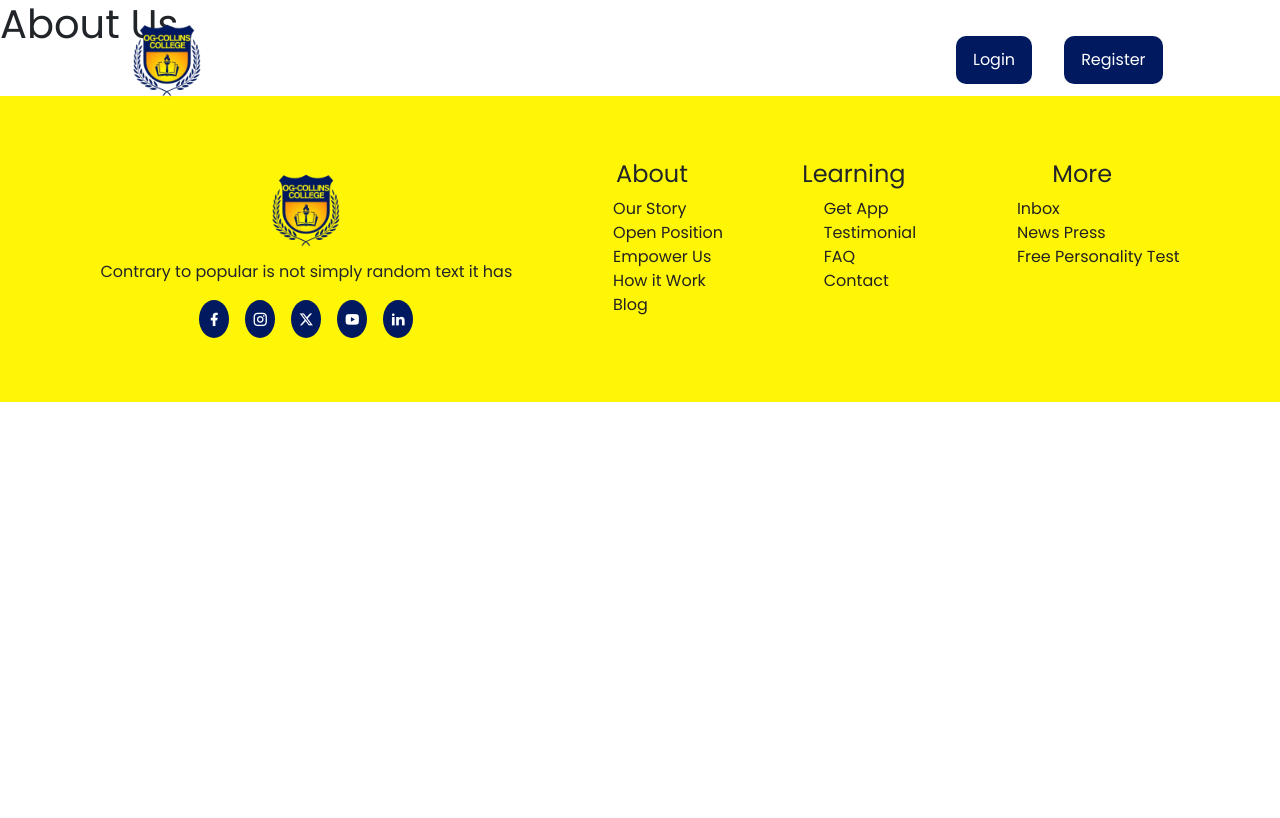
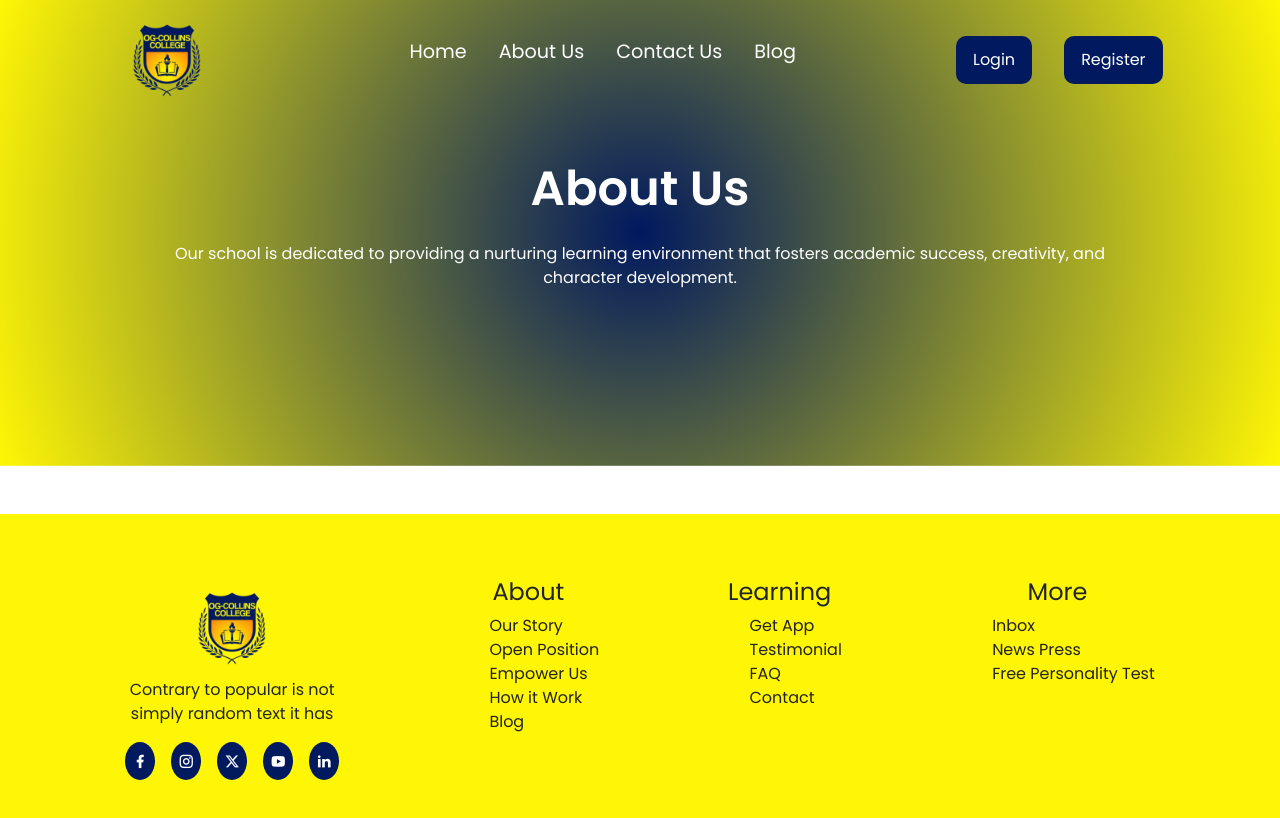
Before and after one commit to collins-dev1/school_website, a React (Create React App) app: page /about in a window 1280 px wide. Shown: the top 818 px of the page. Built offline with nearby package versions, Linux system fonts and the light colour scheme.

Commit message:
about us

```diff
--- a/src/about.js
+++ b/src/about.js
@@ -1,9 +1,12 @@
 const AboutUs = () => {
     return (
         <div>
-            <h1>About Us</h1>
+            <div className="about-pic">
+                <h1 className="display-5">About Us</h1>
+                <p>Our school is dedicated to providing a nurturing learning environment that fosters academic success, creativity, and character development.</p>
+            </div>
         </div>
-     );
+    );
 }
 
 export default AboutUs;
--- a/src/footer.js
+++ b/src/footer.js
@@ -11,7 +11,7 @@ const Footer = () => {
                             <Link to="/">
                                 <img src={logo} width="100px" height="100px" />
                             </Link>
-                            <p>Contrary to popular is not simply random text it has</p>
+                            <p className="text-center">Contrary to popular is not<br/> simply random text it has</p>
                             <div className="footer-icons">
                                 <div>
                                     <i class="ri-facebook-fill"></i>
--- a/src/index.css
+++ b/src/index.css
@@ -354,3 +354,27 @@
   color: #222;
   text-decoration: none;
 }
+
+/* About Us */
+.about-pic{
+  padding: 10rem;
+  display: flex;
+  flex-direction: column;
+  justify-content: center;
+  align-items: center;
+  /* background-image: url(/public/about_pic.jpeg); */
+  background-image: radial-gradient(circle, #00195F,#FFF605);
+  background-size: cover;
+  background-position: center;
+}
+
+.about-pic h1{
+  color: #fff;
+  font-weight: bold;
+}
+
+.about-pic p{
+  color: #fff;
+  text-align: center;
+  margin-top: 1rem;
+}
```
Also changed, not shown: public/about_pic.jpeg (added).
